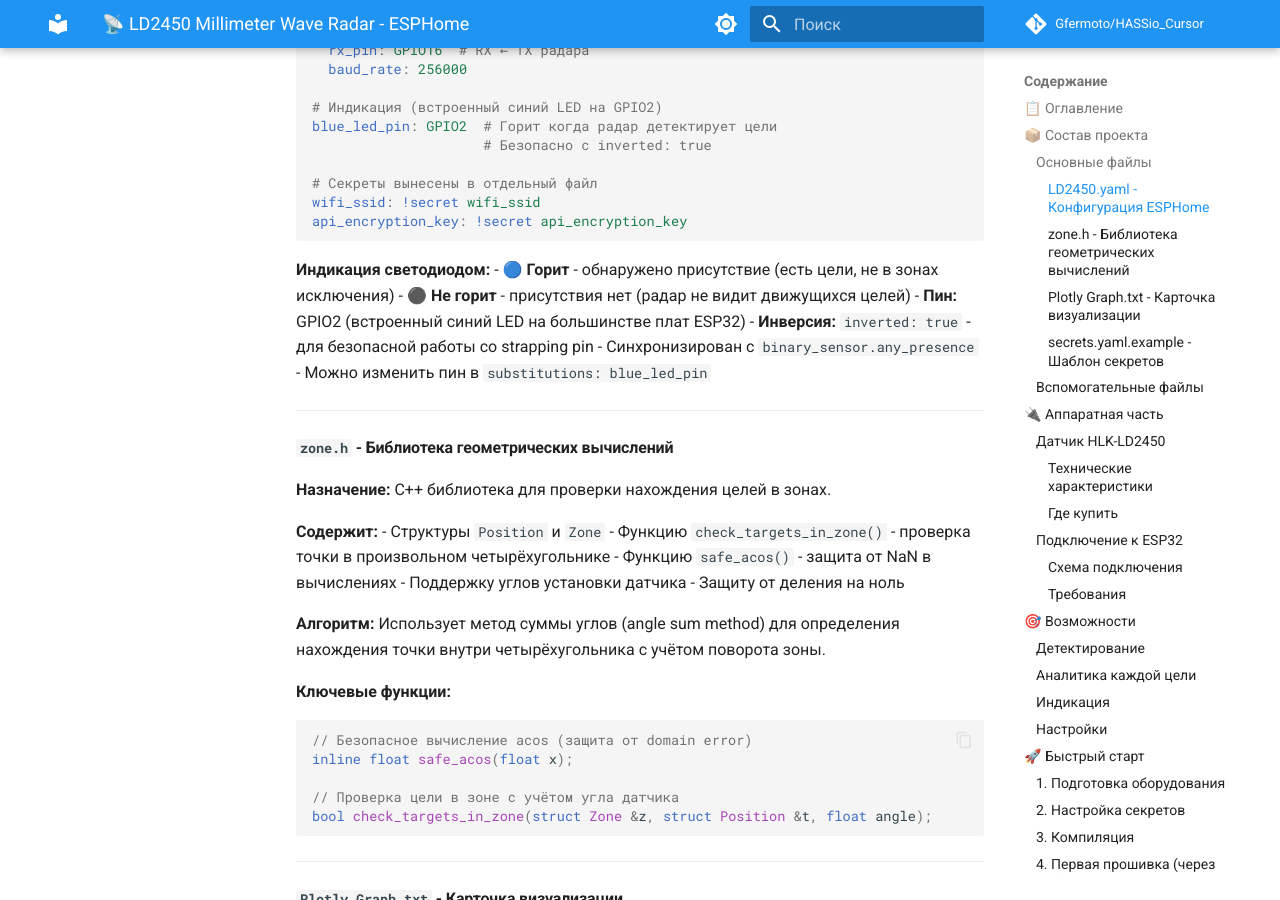
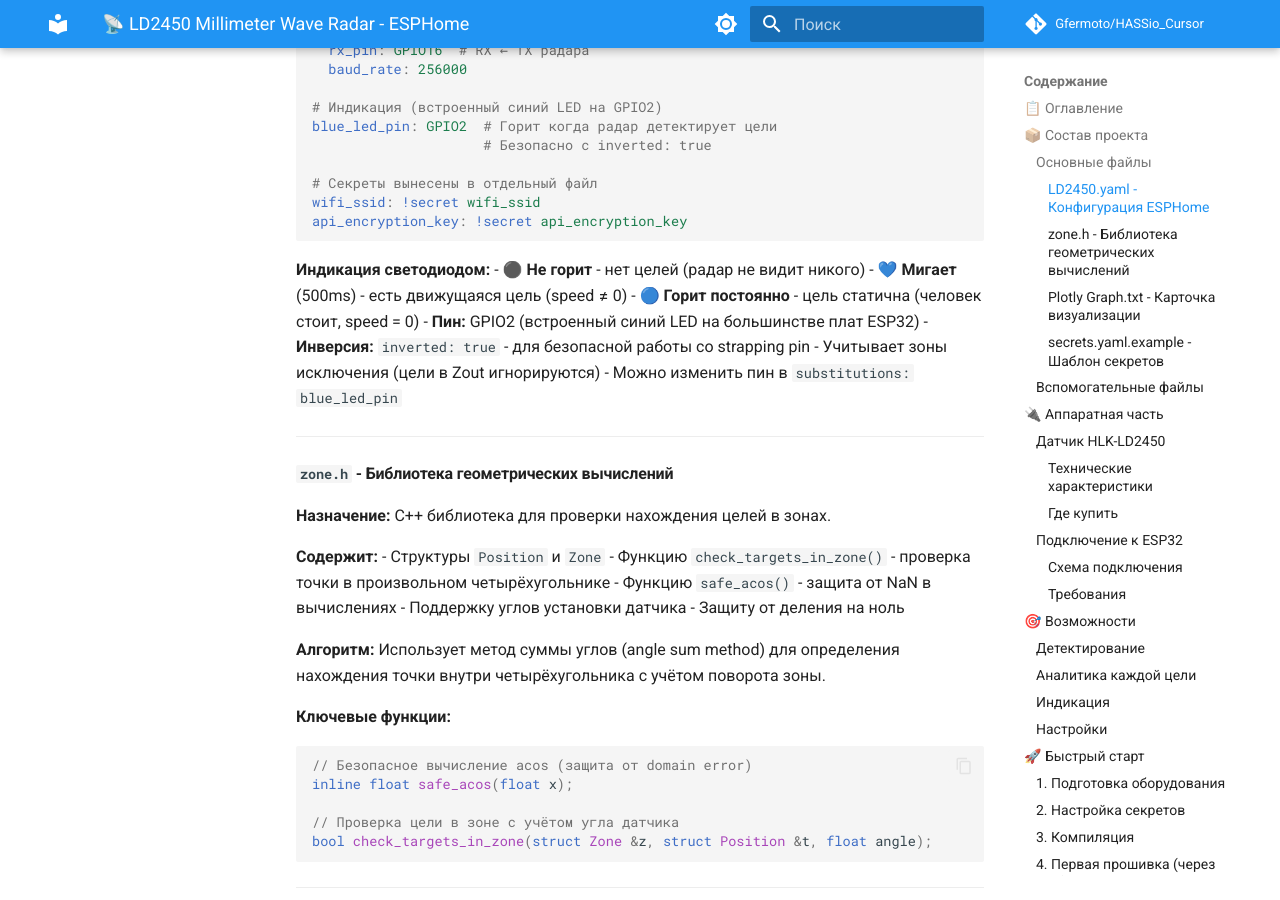
Before and after one commit to Gfermoto/HASSio_Cursor, an MkDocs documentation site: the page built from docs/examples/esphome/LD2450/README.md, in a window 1280 px wide and 900 px high, scrolled down 1208 px. Built offline with MkDocs 1.6.1 and Material for MkDocs 9.7.7, drawn with Linux system fonts in a browser that asks for light colours; comment, search, counter and statistics services are not loaded; some of the changed text lies outside the part shown.

Commit message:
feat(esphome/LD2450): умная индикация LED - мигание при движении
✨ НОВАЯ ЛОГИКА LED:
⚫ Не горит      → нет целей
💙 Мигает (500ms) → цель движется (speed ≠ 0)
🔵 Горит         → цель статична (speed = 0)

🎯 КАК РАБОТАЕТ:

Сценарий 1: Пустая комната
  └→ ⚫ LED выключен

Сценарий 2: Человек стоит неподвижно
  └→ 🔵 LED горит постоянно (speed = 0)

Сценарий 3: Человек идёт
  └→ 💙 LED мигает каждые 500ms (speed ≠ 0)

Сценарий 4: Холодильник (в зоне исключения)
  └→ ⚫ LED выключен (цель отфильтрована)

💡 АЛГОРИТМ:
1. Проверяет все цели (не в Zout)
2. Если есть хотя бы одна движущаяся → мигает
3. Если все статичные → горит
4. Если нет целей → не горит

📖 Обновлена документация:
- Описание 3 режимов LED
- Инструкция по проверке работы
- Примеры поведения

🔧 Использует встроенный LED на GPIO2 (inverted: true)

````diff
--- a/docs/examples/esphome/LD2450/README.md
+++ b/docs/examples/esphome/LD2450/README.md
@@ -56,11 +56,12 @@ api_encryption_key: !secret api_encryption_key
 ```
 
 **Индикация светодиодом:**
-- 🔵 **Горит** - обнаружено присутствие (есть цели, не в зонах исключения)
-- ⚫ **Не горит** - присутствия нет (радар не видит движущихся целей)
+- ⚫ **Не горит** - нет целей (радар не видит никого)
+- 💙 **Мигает** (500ms) - есть движущаяся цель (speed ≠ 0)
+- 🔵 **Горит постоянно** - цель статична (человек стоит, speed = 0)
 - **Пин:** GPIO2 (встроенный синий LED на большинстве плат ESP32)
 - **Инверсия:** `inverted: true` - для безопасной работы со strapping pin
-- Синхронизирован с `binary_sensor.any_presence`
+- Учитывает зоны исключения (цели в Zout игнорируются)
 - Можно изменить пин в `substitutions: blue_led_pin`
 
 ---
@@ -228,8 +229,9 @@ api_encryption_key: "GENERATE_KEY"   # API ключ шифрования
 ### Индикация
 
 - 🔵 **Синий светодиод (GPIO2)** - встроенный на большинстве ESP32 плат
-  - Горит когда обнаружено присутствие (цели не в зонах исключения)
-  - Синхронизирован с сенсором "Any Presence"
+  - ⚫ **Не горит** - нет целей
+  - 💙 **Мигает** (500ms) - цель движется (идёт, бежит)
+  - 🔵 **Горит постоянно** - цель статична (стоит, сидит)
   - Позволяет визуально контролировать работу без Home Assistant
   - Автоматически работает (встроенный LED)
   - Использует `inverted: true` для безопасной работы со strapping pin
@@ -293,11 +295,12 @@ esphome upload LD2450.yaml
 esphome logs LD2450.yaml
 ```
 
-**Проверка работы:**
-- 🔵 **Синий LED** должен загореться когда радар детектирует движение
-- Подвигайтесь перед датчиком - LED должен реагировать
-- Проверьте логи на наличие данных от радара
-- Если LED не горит - проверьте подключение TX/RX проводов
+**Проверка работы синего LED:**
+- Встаньте перед датчиком неподвижно → 🔵 **LED горит постоянно**
+- Идите перед датчиком → 💙 **LED мигает** (500ms)
+- Выйдите из зоны → ⚫ **LED гаснет**
+- Если LED не реагирует - проверьте подключение TX/RX проводов
+- Проверьте логи: `esphome logs LD2450.yaml`
 
 ### 5. Последующие обновления (OTA по WiFi)
 
````
Also changed, not shown: docs/examples/esphome/LD2450/LD2450.yaml (+32 -5 lines).
